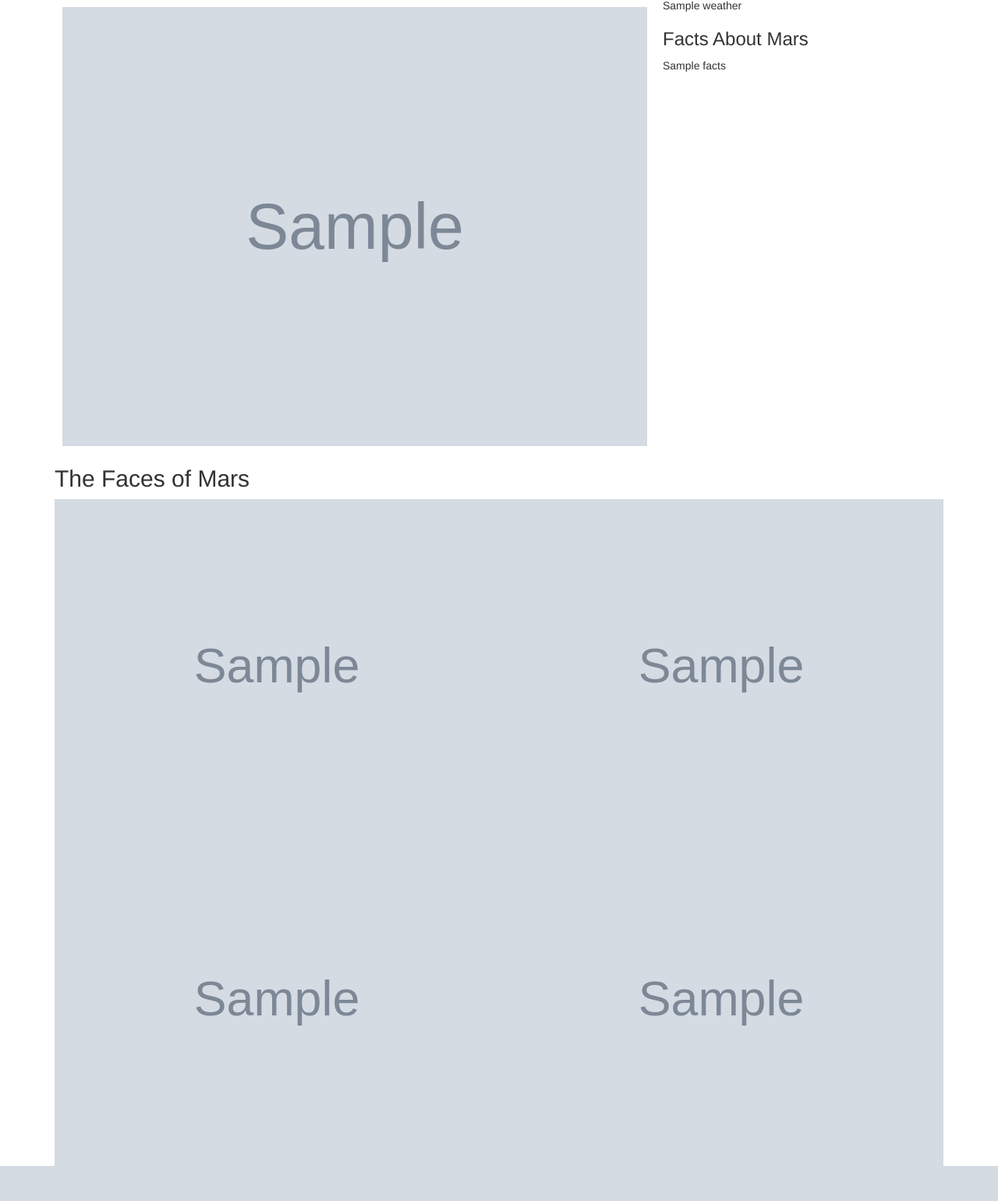
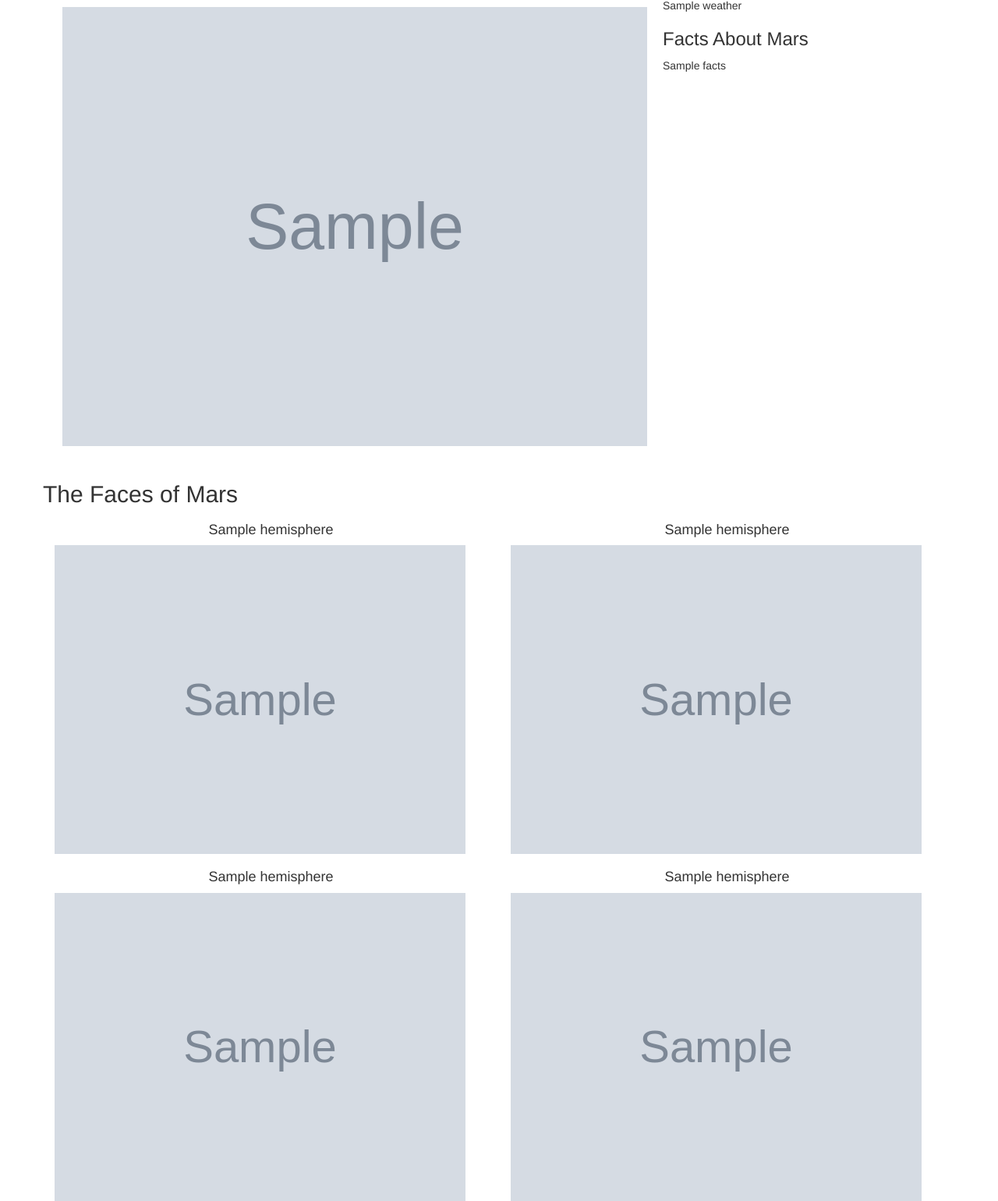
Before and after one commit to imtheaaron/misc-coursework, a Flask app: template scraping-display/templates/index.html in a window 1280 px wide. Shown: the part 512-2052 px from the top of the page at 78% size. Before the commit the page ends 2007 px from the top, so only its background shows below. Run offline with Flask 2, Linux system fonts and the light colour scheme; the template is opened without the code that fills it: most values are stand-ins (such as "Sample title", 1, 10 or a date in 2020); grey boxes marked "Sample" are stand-in pictures; some libraries are stand-ins or nearby versions.

Commit message:
fixed hemisphere display

```diff
--- a/scraping-display/templates/index.html
+++ b/scraping-display/templates/index.html
@@ -7,17 +7,12 @@
   <meta http-equiv="X-UA-Compatible" content="ie=edge">
   <title>Mars is the Best Planet!</title>
   <link rel="stylesheet" href="https://maxcdn.bootstrapcdn.com/bootstrap/3.3.7/css/bootstrap.min.css">
-    <style type=text/css>
-    .jumbotron-image {
-        background-image: 'images/mars-cover.jpg';
-        background-size: cover;
-    }
-    </style>
+
 </head>
 
 <body>
     <div class="container">
-        <div class="jumbotron jumbotron-image text-center">
+        <div class="jumbotron text-center">
             <h1>Mars, Bringer of War</h1>
             <p class="lead">Mars is a planet that is awesome. Maybe we'll colonize it one day!
                 To learn more about Mars, click the button below and then read some stuff.</p>
@@ -56,13 +51,23 @@
     </div>
 
     <div class="container">
-        <div class="row">
-            <div class="col-md-12">
-                <h2>The Faces of Mars</h2>
-                <img src="{{data.hemispheres[0].img_url}}" alt="Cerberus Hemisphere" style="float:left; width:50%">
-                <img src="{{data.hemispheres[1].img_url}}" alt="Schiaparelli Hemisphere" style="float:left; width:50%">
-                <img src="{{data.hemispheres[2].img_url}}" alt="Syrtis Major Hemisphere" style="float:left; width:50%">
-                <img src="{{data.hemispheres[3].img_url}}" alt="Valles Marineris Hemisphere" style="float:left; width:50%">
+        <div class="row" style="margin-top:20px">
+            <h2>The Faces of Mars</h2>
+            <div class="col-md-6">
+                <h4 align='center'>{{data['hemispheres'][0]['title']}}</h4>
+                <img src="{{data['hemispheres'][0]['img_url']}}" alt="Cerberus Hemisphere" style="float:left; width:95%;">
+            </div>
+            <div class="col-md-6">
+                <h4 align='center'>{{data['hemispheres'][1]['title']}}</h4>
+                <img src="{{data['hemispheres'][1]['img_url']}}" alt="Schiaparelli Hemisphere" style="float:left; width:95%;">
+            </div>
+            <div class="col-md-6">
+                <h4 align='center' style="margin-top:20px">{{data['hemispheres'][2]['title']}}</h4>
+                <img src="{{data['hemispheres'][2]['img_url']}}" alt="Syrtis Major Hemisphere" style="float:left; width:95%;">
+            </div>
+            <div class="col-md-6">
+                <h4 align='center' style="margin-top:20px">{{data['hemispheres'][3]['title']}}</h4>
+                <img src="{{data['hemispheres'][3]['img_url']}}" alt="Valles Marineris Hemisphere" style="float:left; width:95%;">
             </div>
         </div>
     </div>
```
